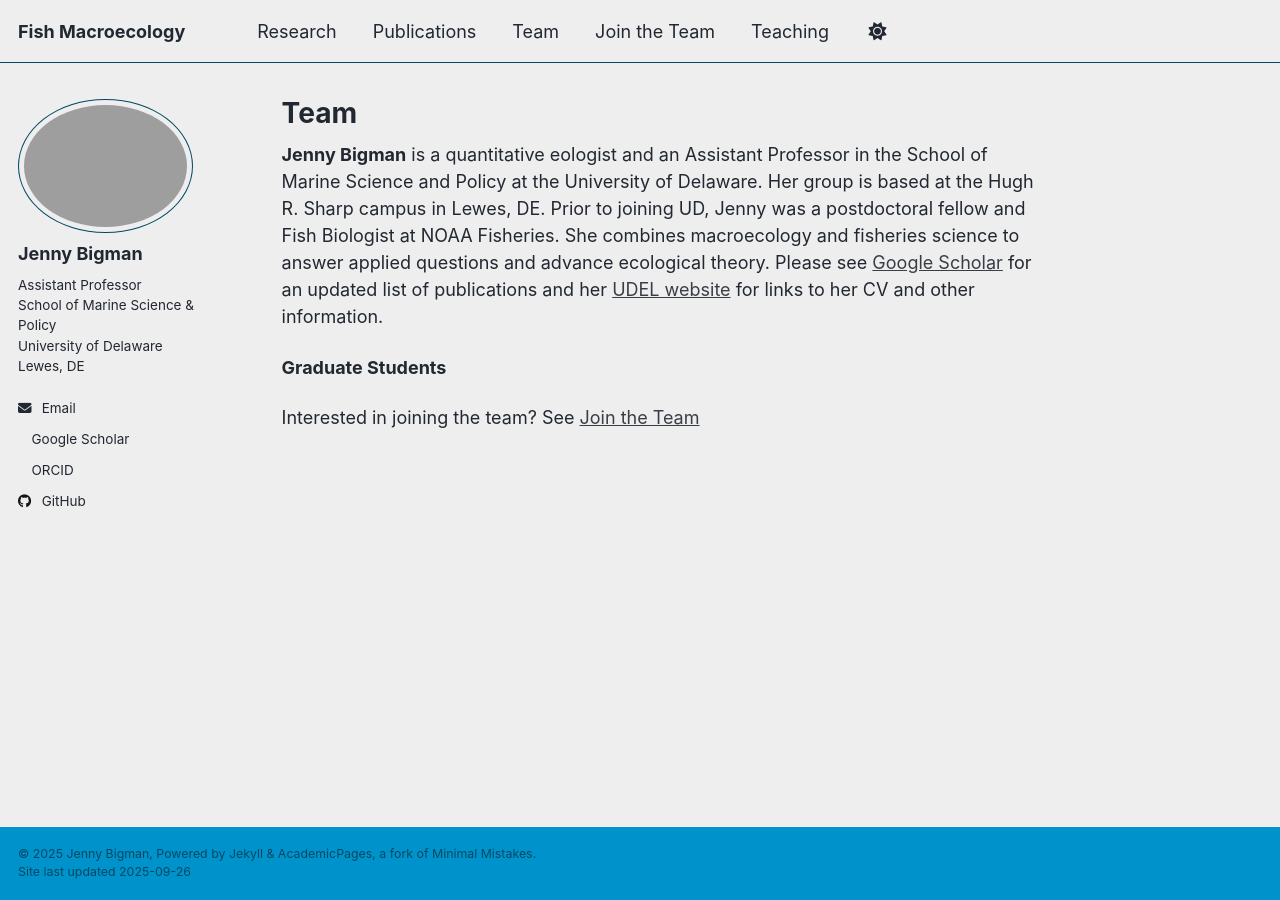
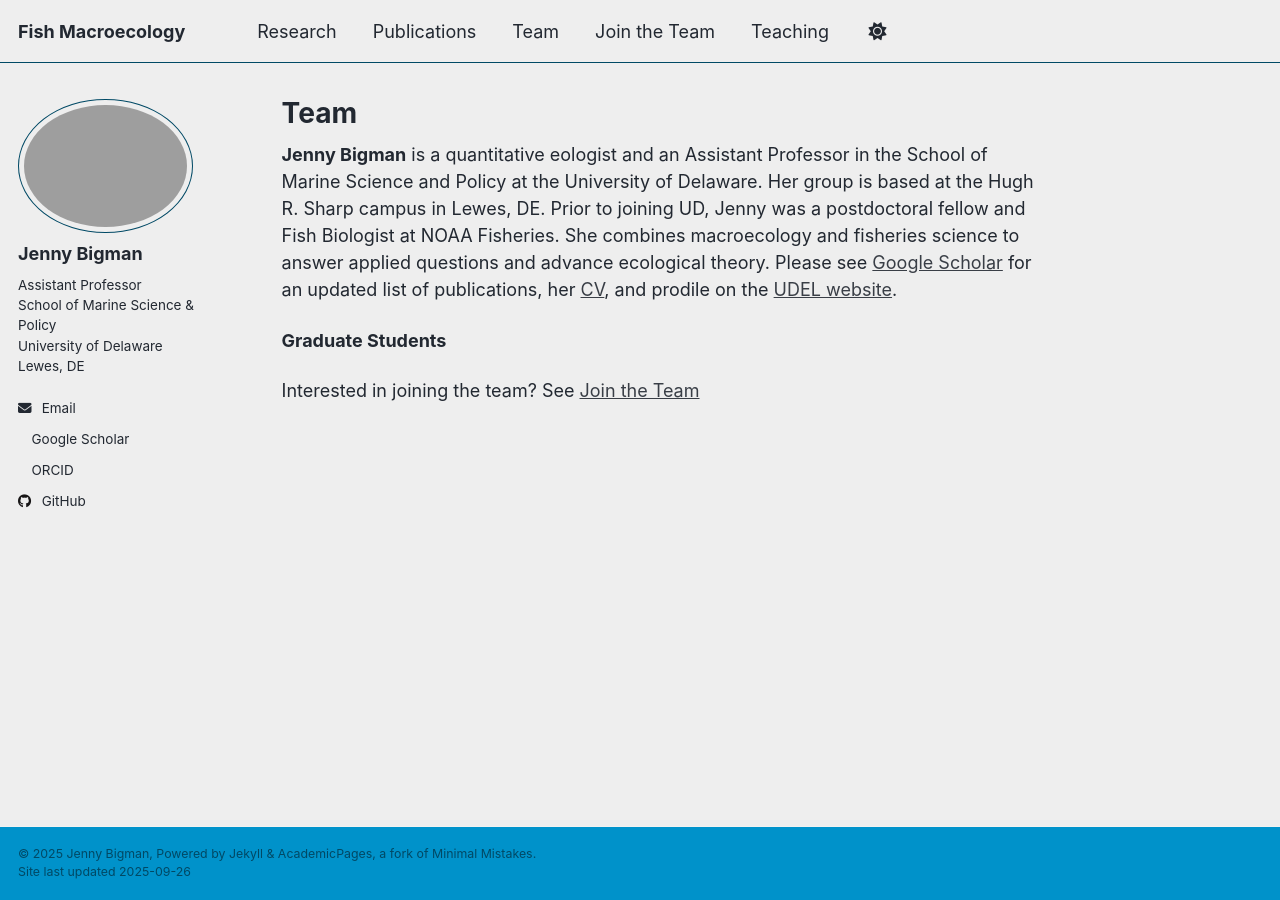
Before and after one commit to jennybigman/jennybigman.github.io, a Jekyll site: the page built from _pages/team.md, in a window 1280 px wide. Built offline with Jekyll 4.4.1, drawn with Linux system fonts in a browser that asks for light colours; a style sheet for code colours, icons or effects is not loaded.

Commit message:
Update team.md

```diff
--- a/_pages/team.md
+++ b/_pages/team.md
@@ -6,7 +6,7 @@ author_profile: true
 ---
 
 
-__Jenny Bigman__ is a quantitative eologist and an Assistant Professor in the School of Marine Science and Policy at the University of Delaware. Her group is based at the Hugh R. Sharp campus in Lewes, DE. Prior to joining UD, Jenny was a postdoctoral fellow and Fish Biologist at NOAA Fisheries. She combines macroecology and fisheries science to answer applied questions and advance ecological theory. Please see [Google Scholar](https://scholar.google.com/citations?user=QV_j91EAAAAJ&hl=en) for an updated list of publications and her [UDEL website](https://www.udel.edu/academics/colleges/ceoe/departments/smsp/faculty/jennifer-bigman/) for links to her CV and other information.
+__Jenny Bigman__ is a quantitative eologist and an Assistant Professor in the School of Marine Science and Policy at the University of Delaware. Her group is based at the Hugh R. Sharp campus in Lewes, DE. Prior to joining UD, Jenny was a postdoctoral fellow and Fish Biologist at NOAA Fisheries. She combines macroecology and fisheries science to answer applied questions and advance ecological theory. Please see [Google Scholar](https://scholar.google.com/citations?user=QV_j91EAAAAJ&hl=en) for an updated list of publications, her [CV](/files/Bigman-CV-Sep2025.pdf), and prodile on the [UDEL website](https://www.udel.edu/academics/colleges/ceoe/departments/smsp/faculty/jennifer-bigman/).
 
 
 **Graduate Students**
```
